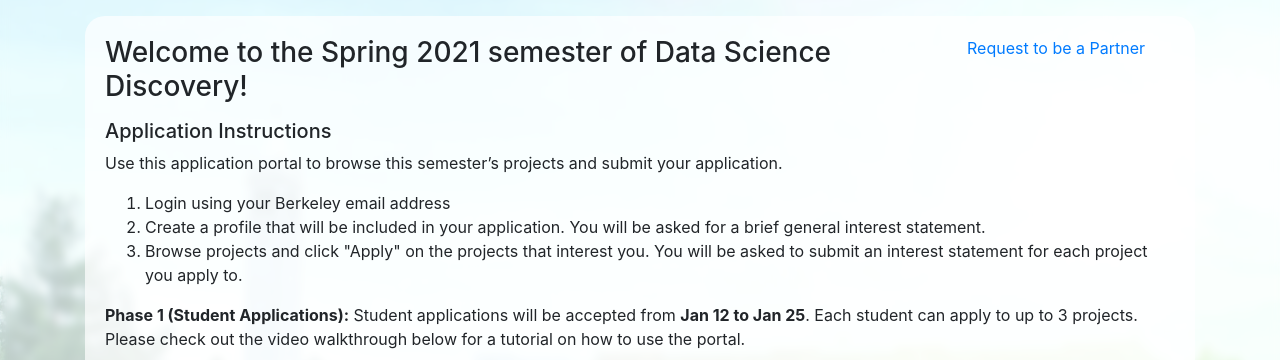
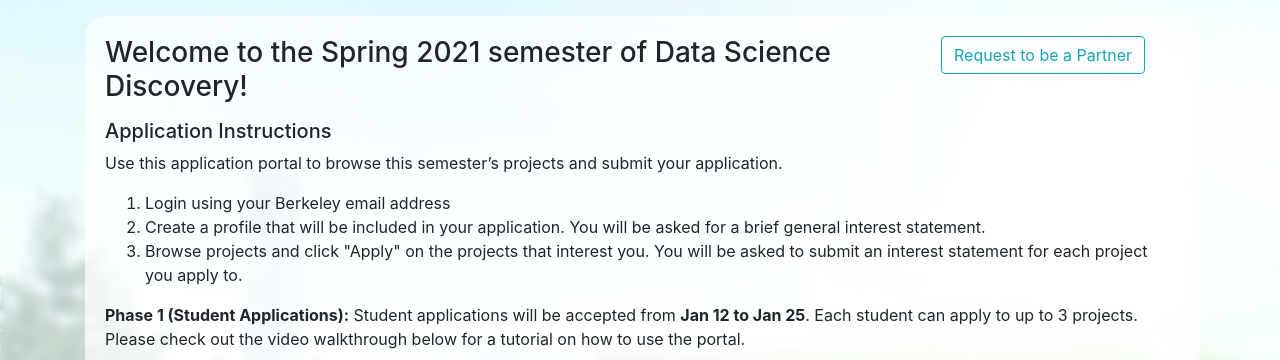
Before and after one commit to DS-Discovery/DS-Exchange, a Django app: page / in a window 1280 px wide. Shown: the part 60-420 px from the top of the page. Run offline with Django 3.2, Linux system fonts and the light colour scheme; parts of the project's set-up code (start-up, migrations or seed data) failed here and were passed over; some libraries are stand-ins or nearby versions.

Commit message:
change request to be a partner link to button

```diff
--- a/templates/home.html
+++ b/templates/home.html
@@ -1,7 +1,7 @@
 {% extends 'one_column_view.html' %}
 
 {% block column %}
-  <a style="float: right; padding-right: 30px;" href="https://forms.gle/cV66Aj8MCgHS4x3A7">Request to be a Partner</a>
+  <a style="float: right; padding-right: 30px;" href="https://forms.gle/cV66Aj8MCgHS4x3A7"><button type="button" class="btn btn-outline-info">Request to be a Partner</button></a>
 
   <h3>Welcome to the Spring 2021 semester of Data Science Discovery!</h3>
 
```
